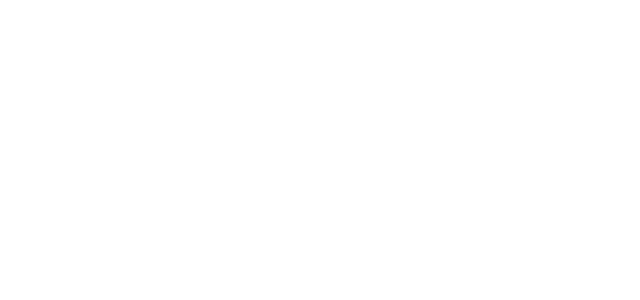
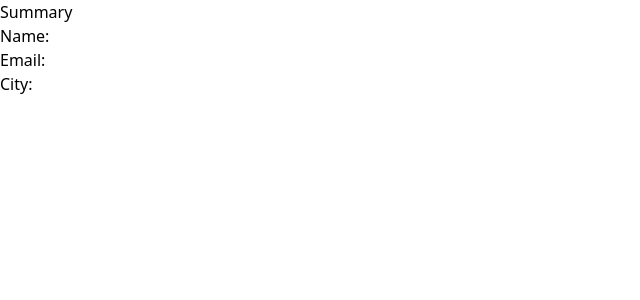
Before and after one commit to hairunisa0929/react-app, a React (Vite) app: page /summary in a window 1280 px wide. Before the commit this address had no page. Shown: the top 300 px of the page, without its empty margins (0-640 px from the left). Built offline with nearby package versions, Linux system fonts and the light colour scheme.

Commit message:
react context

```diff
--- a/src/App.jsx
+++ b/src/App.jsx
@@ -1,12 +1,17 @@
 import { Route, Routes } from "react-router-dom";
 import Home from "./pages/Home";
 import HomeRHF from "./pages/HomeRHF";
+import { UserProvider } from "./context/UserContext";
+import Summary from "./pages/Summary";
 
 function App() {
   return (
-    <Routes>
-      <Route path="/" element={<HomeRHF />} />
-    </Routes>
+    <UserProvider>
+      <Routes>
+        <Route path="/" element={<HomeRHF />} />
+        <Route path="/summary" element={<Summary />} />
+      </Routes>
+    </UserProvider>
   );
 }
 
--- /dev/null
+++ b/src/context/UserContext.jsx
@@ -0,0 +1,18 @@
+import { createContext, useState } from "react";
+
+export const UserContext = createContext();
+
+export const UserProvider = ({ children }) => {
+  const [userData, setUserData] = useState({});
+
+  const contextValue = {
+    userData,
+    setUserData,
+  };
+
+  return (
+    <UserContext.Provider value={contextValue}>
+      {children}
+    </UserContext.Provider>
+  );
+};
--- a/src/pages/HomeRHF.jsx
+++ b/src/pages/HomeRHF.jsx
@@ -1,9 +1,16 @@
-import { useState } from "react";
+import { useContext } from "react";
 import { useForm } from "react-hook-form";
+import { useNavigate } from "react-router-dom";
 import * as yup from "yup";
 import { yupResolver } from "@hookform/resolvers/yup";
+import { UserContext } from "../context/UserContext";
+
 
 function HomeRHF() {
+  const { setUserData } = useContext(UserContext);
+
+  const navigate = useNavigate();
+
   const schema = yup.object().shape({
     name: yup.string().required("Name is required"),
     email: yup.string().email().required("Email is required"),
@@ -19,6 +26,8 @@ function HomeRHF() {
 
   const onSubmitForm = (data) => {
     console.log(data);
+    setUserData(data);
+    navigate("/summary");
   };
 
   return (
--- /dev/null
+++ b/src/pages/Summary.jsx
@@ -0,0 +1,19 @@
+import { useContext } from "react";
+import { UserContext } from "../context/UserContext";
+
+function Summary() {
+  const { userData } = useContext(UserContext);
+
+  console.log(userData);
+
+  return (
+    <div className="p-8 flex flex-col justify-center items-center">
+      <h1 className="font-bold text-lg">Summary</h1>
+        <p>Name: {userData.name}</p>
+        <p>Email: {userData.email}</p>
+        <p>City: {userData.city}</p>
+    </div>
+  );
+}
+
+export default Summary;
```
